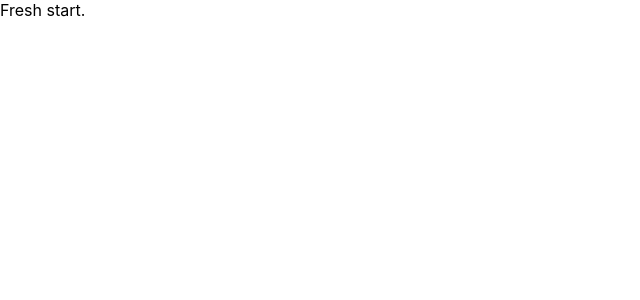
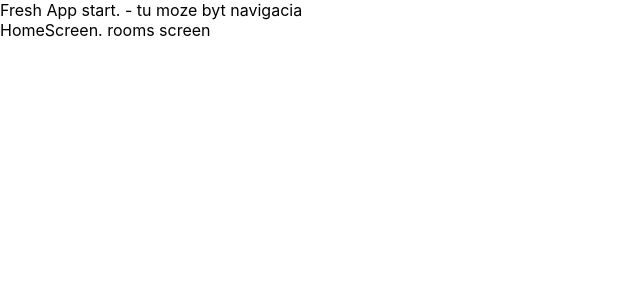
Before and after one commit to michalpuskel/lstme-accommodation, a React (Create React App) app: page / in a window 1280 px wide. Shown: the top 300 px of the page, without its empty margins (0-640 px from the left). Built offline with nearby package versions, Linux system fonts and the light colour scheme.

Commit message:
basic routing

```diff
--- a/package.json
+++ b/package.json
@@ -5,6 +5,7 @@
   "dependencies": {
     "react": "^16.8.6",
     "react-dom": "^16.8.6",
+    "react-router-dom": "^5.0.0",
     "react-scripts": "3.0.0"
   },
   "scripts": {
--- a/src/components/App.js
+++ b/src/components/App.js
@@ -1,8 +1,15 @@
 import React from "react";
 import "./App.css";
 
+import Router from "./Router";
+
 const App = () => {
-  return <div>Fresh start.</div>;
+  return (
+    <>
+      <div>Fresh App start. - tu moze byt navigacia</div>
+      <Router />
+    </>
+  );
 };
 
 export default App;
--- /dev/null
+++ b/src/components/HomeScreen.js
@@ -0,0 +1,7 @@
+import React from "react";
+
+const HomeScreen = () => {
+  return <div>HomeScreen. rooms screen</div>;
+};
+
+export default HomeScreen;
--- /dev/null
+++ b/src/components/LoginScreen.js
@@ -0,0 +1,7 @@
+import React from "react";
+
+const LoginScreen = () => {
+  return <div>LoginScreen.</div>;
+};
+
+export default LoginScreen;
--- /dev/null
+++ b/src/components/NotFoundScreen.js
@@ -0,0 +1,7 @@
+import React from "react";
+
+const NotFoundScreen = () => {
+  return <div>tato stranka sa nenasla - it works!</div>;
+};
+
+export default NotFoundScreen;
--- /dev/null
+++ b/src/components/RegistrationScreen.js
@@ -0,0 +1,7 @@
+import React from "react";
+
+const RegistrationScreen = () => {
+  return <div>RegistrationScreen.</div>;
+};
+
+export default RegistrationScreen;
--- /dev/null
+++ b/src/components/RoomDetailScreen.js
@@ -0,0 +1,7 @@
+import React from "react";
+
+const RoomDetailScreen = () => {
+  return <div>RoomScreen. detail</div>;
+};
+
+export default RoomDetailScreen;
--- /dev/null
+++ b/src/components/Router.js
@@ -0,0 +1,28 @@
+import React from "react";
+import { BrowserRouter, Route, Switch } from "react-router-dom";
+
+import HomeScreen from "./HomeScreen";
+import LoginScreen from "./LoginScreen";
+import RegistrationScreen from "./RegistrationScreen";
+import RoomDetailScreen from "./RoomDetailScreen";
+import UsersScreen from "./UsersScreen";
+import UserDetailScreen from "./UserDetailScreen";
+import NotFoundScreen from "./NotFoundScreen";
+
+const Router = () => {
+  return (
+    <BrowserRouter>
+      <Switch>
+        <Route exact path="/" component={HomeScreen} />
+        <Route path="/login" component={LoginScreen} />
+        <Route path="/registration" component={RegistrationScreen} />
+        <Route path="/room/:roomId" component={RoomDetailScreen} />
+        <Route path="/users" component={UsersScreen} />
+        <Route path="/user/:userId" component={UserDetailScreen} />
+        <Route component={NotFoundScreen} />
+      </Switch>
+    </BrowserRouter>
+  );
+};
+
+export default Router;
--- /dev/null
+++ b/src/components/UserDetailScreen.js
@@ -0,0 +1,7 @@
+import React from "react";
+
+const UserDetailScreen = () => {
+  return <div>Nastavenia pouzivatela. - zmena mena / fotka?</div>;
+};
+
+export default UserDetailScreen;
--- /dev/null
+++ b/src/components/UsersScreen.js
@@ -0,0 +1,7 @@
+import React from "react";
+
+const UsersScreen = () => {
+  return <div>Users Screen pre admina.</div>;
+};
+
+export default UsersScreen;
```
Also changed, not shown: src/index.js (+6 -6 lines), 1 other file (tests, documents, lock files or other folders).
